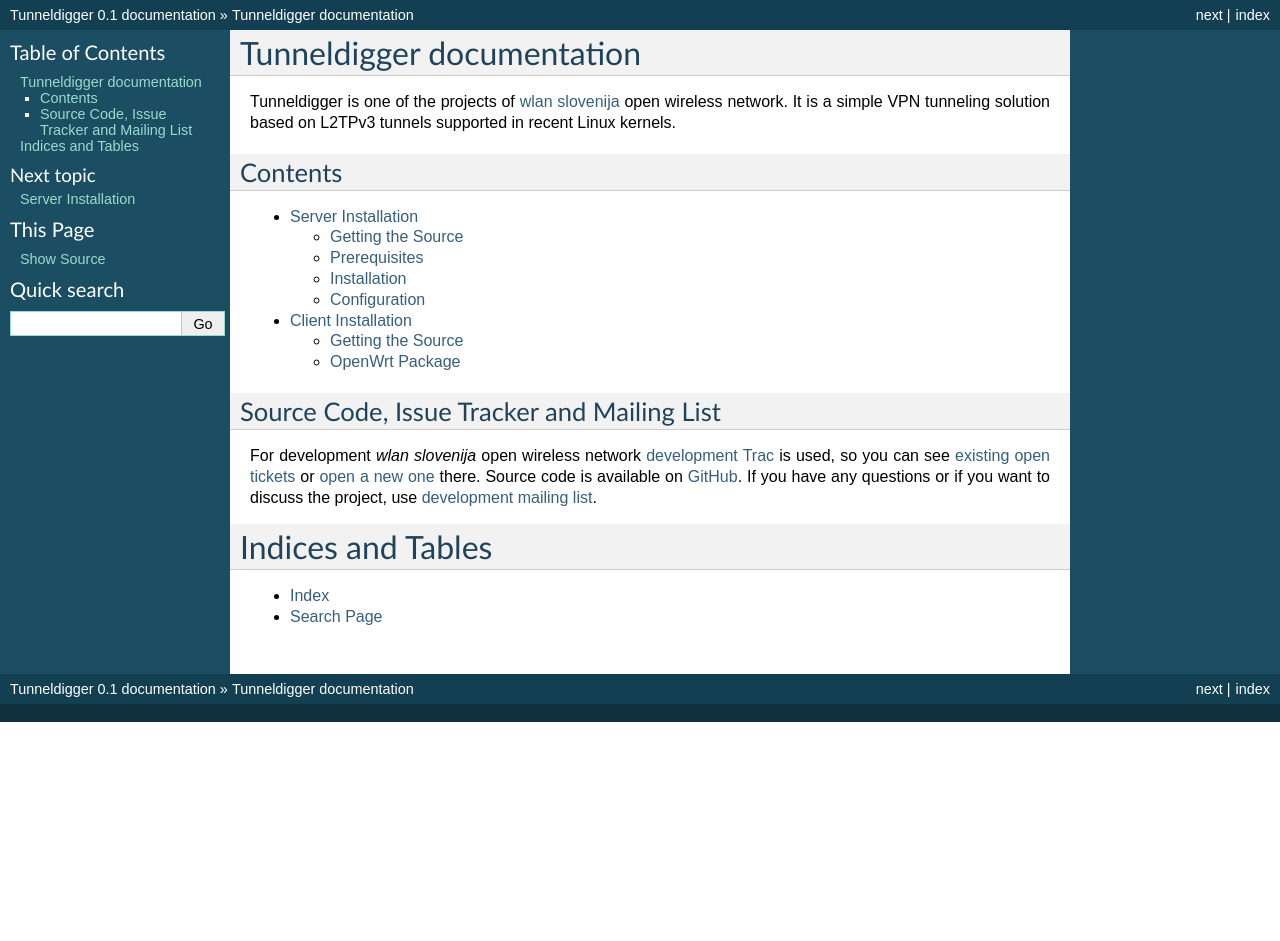
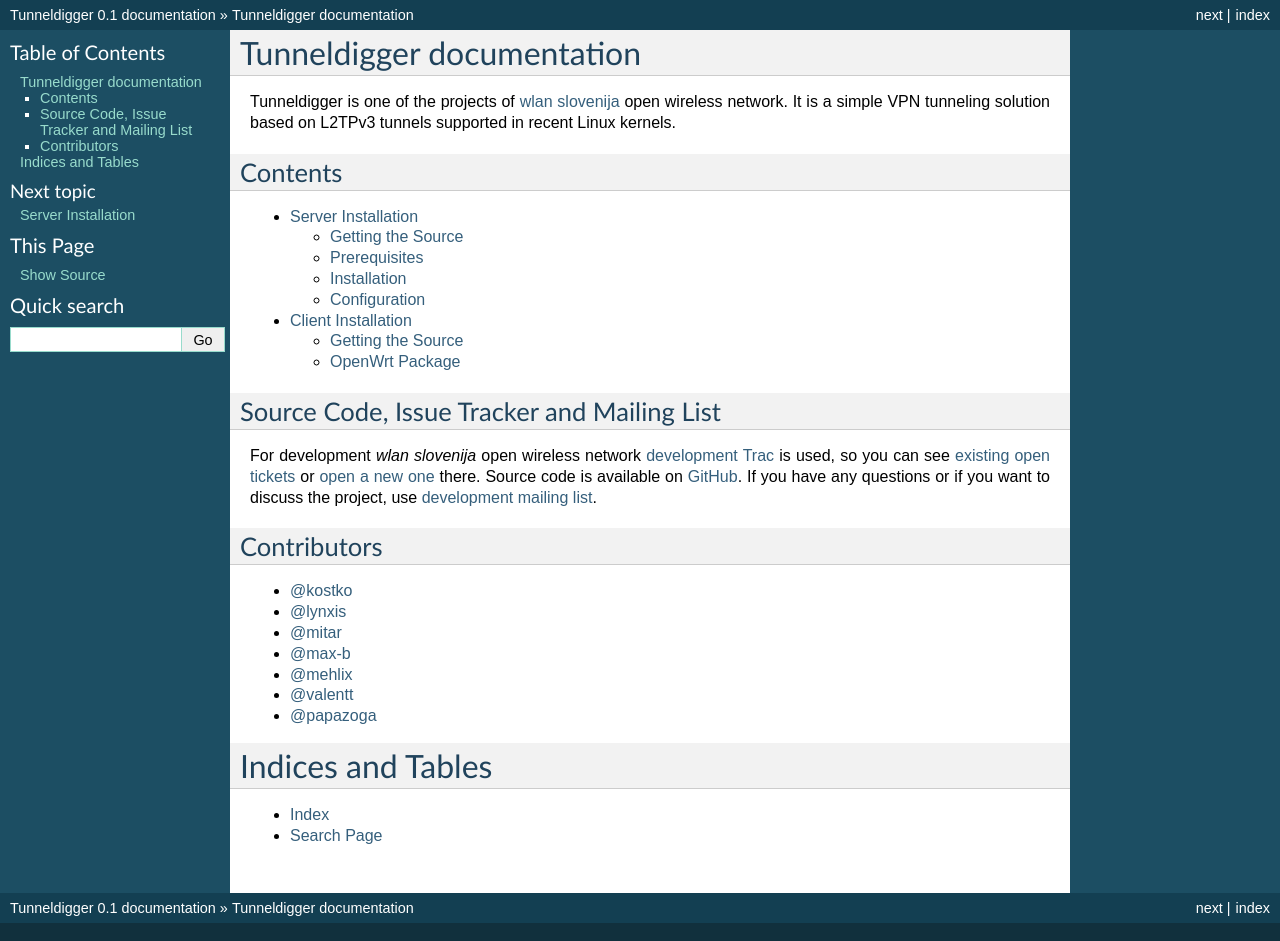
Before and after one commit to wlanslovenija/tunneldigger, a Sphinx documentation site: the page built from docs/index.rst, in a window 1280 px wide. Built offline with Sphinx 7.4.7, drawn with Linux system fonts in a browser that asks for light colours; before the commit the page ends 900 px from its top, so only the background shows below that.

Commit message:
Added contributors.

```diff
--- a/docs/index.rst
+++ b/docs/index.rst
@@ -30,6 +30,24 @@
 .. _GitHub: https://github.com/wlanslovenija/tunneldigger
 .. _development mailing list: https://wlan-si.net/lists/info/development
 
+Contributors
+------------
+* `@kostko`_
+* `@lynxis`_
+* `@mitar`_
+* `@max-b`_
+* `@mehlix`_
+* `@valentt`_
+* `@papazoga`_
+
+.. _@kostko: https://github.com/kostko
+.. _@lynxis: https://github.com/lynxis
+.. _@mitar: https://github.com/mitar
+.. _@max-b: https://github.com/max-b
+.. _@mehlix: https://github.com/mehlis
+.. _@valentt: https://github.com/valentt
+.. _@papazoga: https://github.com/papazoga
+
 Indices and Tables
 ==================
 
```
Also changed, not shown: README.rst (+11 -0 lines).
